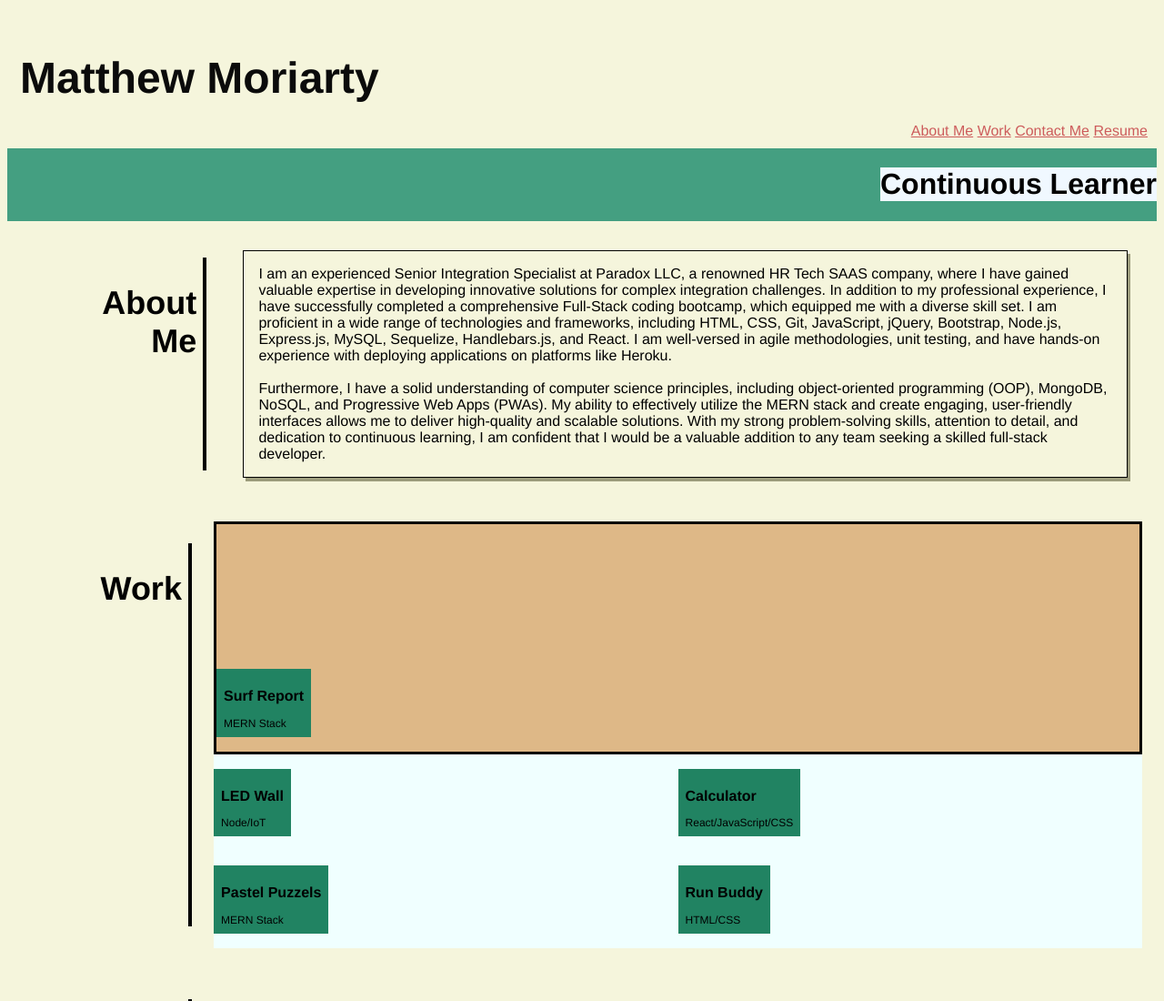
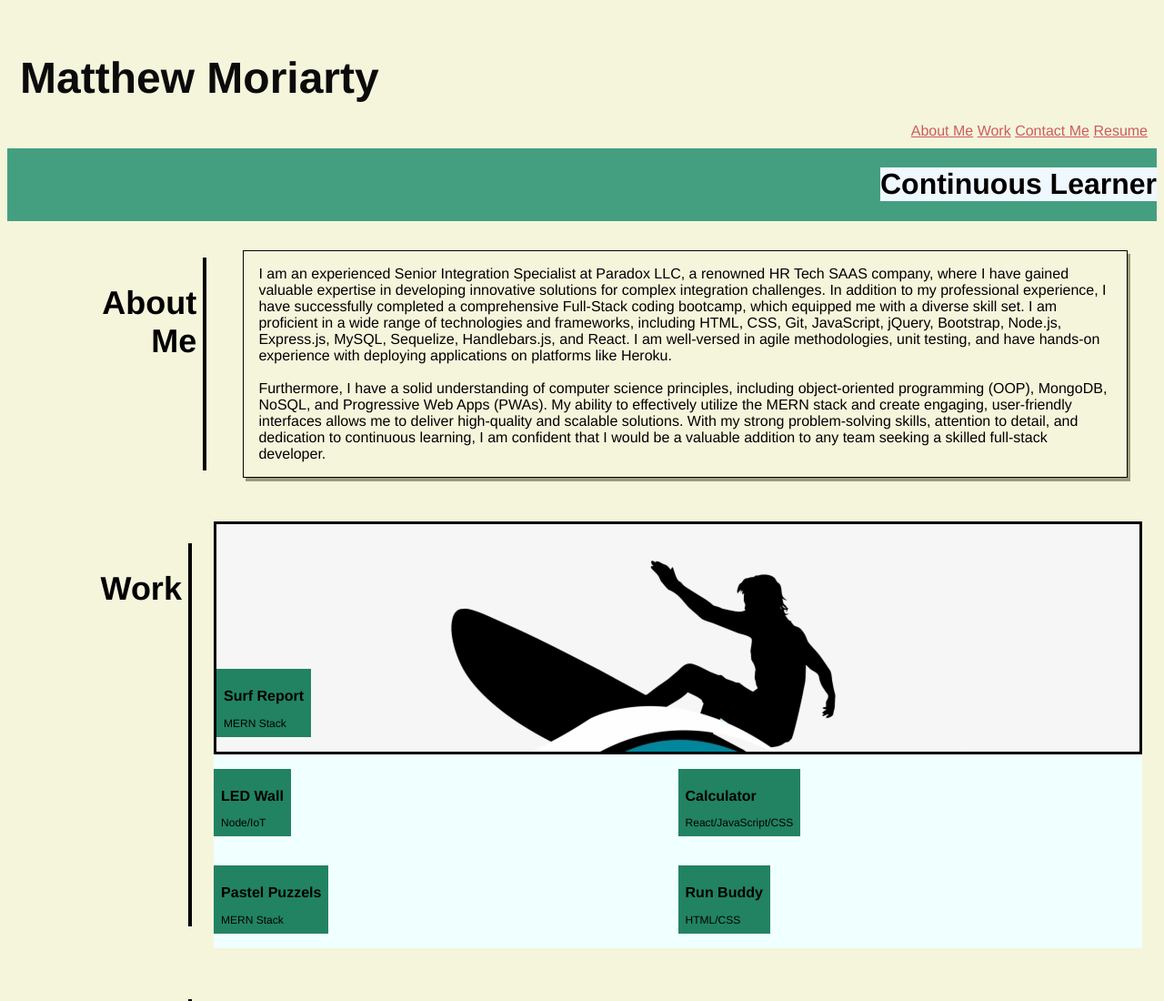
Before and after one commit to Matt11Moriarty/professional-portfolio, a plain HTML site: page index.html in a window 1280 px wide. Shown: the top 1100 px of the page at 91% size. Drawn offline with Linux system fonts and the light colour scheme.

Commit message:
added images

```diff
--- a/assets/css/style.css
+++ b/assets/css/style.css
@@ -80,8 +80,8 @@
 }
 
 .wide-content {
-    background: none;
     width: 100%;
+    background-image: url('../images/surfing-a-wave-clipart.png');
     justify-content: flex-start;
     display: flex;
     align-items: flex-end;
```
Also changed, not shown: assets/images/calculator_image.jpg (added), assets/images/led-video-wall-screen-texture-background-display_107791-2901.avif (added), assets/images/puzzle-pieces-isolated-on-blue-background-flat-lay-directly-above-free-photo.jpg (added), assets/images/runner_image.jpg (added).
